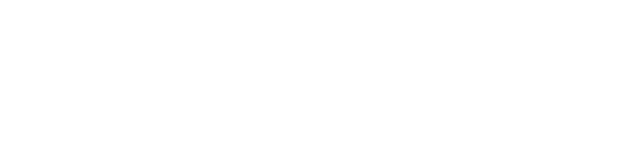
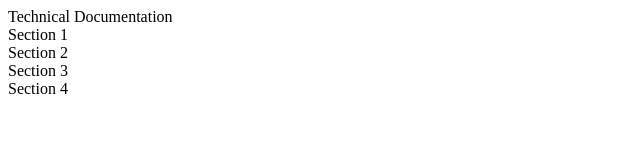
Before and after one commit to aamirkhan2478/technical-document, a plain HTML site: page index.html in a window 1280 px wide. Shown: the whole page, without its empty margins (0-640 px from the left). Drawn offline with Linux system fonts and the light colour scheme.

Commit message:
Add all sections

```diff
--- a/index.html
+++ b/index.html
@@ -2,25 +2,29 @@
 <html lang="en">
   <head>
     <meta charset="UTF-8">
-    <title>Fork Me! FCC: Test Suite Template</title>
+    <title>Technical Documentation</title>
     <link rel="stylesheet" href="css/style.css">
   </head>
 
   <body>
+    <main id="main-doc">
+      <section class="main-section" id="header">
+        <header>Technical Documentation</header>
+      </section>
+      <section class="main-section" id="section-1">
+        Section 1
+      </section>
+      <section class="main-section" id="section-2">
+        Section 2
+      </section>
+      <section class="main-section" id="section-3">
+        Section 3
+      </section>
+      <section class="main-section" id="section-4">
+        Section 4
+      </section>
+    </main>
     <script src="https://cdn.freecodecamp.org/testable-projects-fcc/v1/bundle.js"></script>
-
-    <!--
-
-    Hello Camper!
-
-    For now, the test suite only works in Chrome!
-    Please read the README below in the JS Editor before beginning.
-    Feel free to delete this message once you have read it.
-    Good luck and Happy Coding!
-
-    - The freeCodeCamp Team
-
-    -->
     <script  src="js/index.js"></script>
   </body>
 </html>
```
Also changed, not shown: fcc-test-suite-template-master/index.html (deleted, +0 -27 lines), fcc-test-suite-template-master/js/index.js (deleted, +0 -28 lines), fcc-test-suite-template-master/css/style.css (deleted), fcc-test-suite-template-master/license.txt (deleted), 2 other files.
